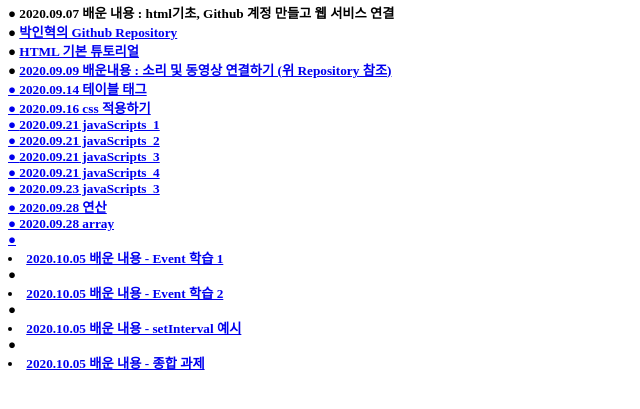
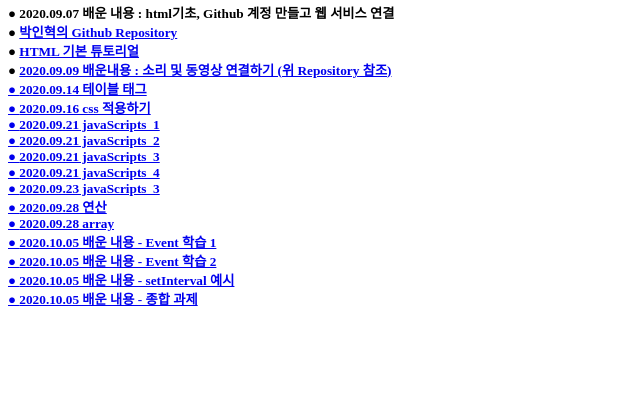
Before and after one commit to wizard5592/KAHCG2009, a plain HTML site: page index.html in a window 1280 px wide. Shown: the part 87-496 px from the top of the page, without its empty margins (0-640 px from the left). Drawn offline with Linux system fonts and the light colour scheme.

Commit message:
Update index.html

```diff
--- a/index.html
+++ b/index.html
@@ -19,11 +19,10 @@
             ● <a href="https://wizard5592.github.io/KAHCG2009/2409박인혁_3(0923)"target="_blank">2020.09.23 javaScripts_3<br>
             ● <a href="https://wizard5592.github.io/KAHCG2009/2409박인혁_1(0928)"target="_blank">2020.09.28 연산<br>
             ● <a href="https://wizard5592.github.io/KAHCG2009/2409박인혁_2(0928)"target="_blank">2020.09.28 array<br>
-
-            ●<li> <a href="2407(20201005)_1.html" target="_blank">2020.10.05 배운 내용 - Event 학습 1</a> </li>
-            ● <li> <a href="2407(20201005)_2.html" target="_blank">2020.10.05 배운 내용 - Event 학습 2</a> </li>
-            ● <li> <a href="2407(20201005)_3.html" target="_blank">2020.10.05 배운 내용 - setInterval 예시</a> </li>
-            ●<li> <a href="2407(20201005)_4.html" target="_blank">2020.10.05 배운 내용 - 종합 과제</a> </li>
+            ● <a href="https://wizard5592.github.io/KAHCG2009/2409박인혁_1(1005)" target="_blank">2020.10.05 배운 내용 - Event 학습 1<br>
+            ● <a href="https://wizard5592.github.io/KAHCG2009/2409박인혁_2(1005)" target="_blank">2020.10.05 배운 내용 - Event 학습 2<br>
+            ● <a href="https://wizard5592.github.io/KAHCG2009/2409박인혁_3(1005)" target="_blank">2020.10.05 배운 내용 - setInterval 예시<br>
+            ● <a href="https://wizard5592.github.io/KAHCG2009/2409박인혁_4(1005)" target="_blank">2020.10.05 배운 내용 - 종합 과제<br>
         </h5>
     </body>
 </html>
```
